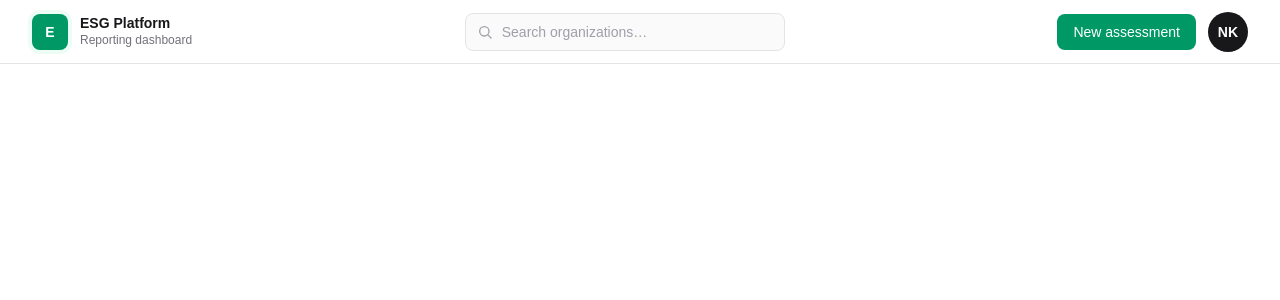
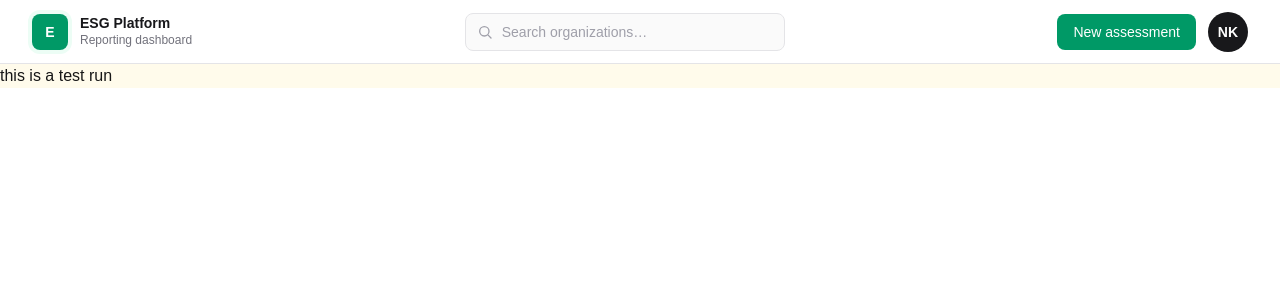
Before and after one commit to Alorik/verde, a Next.js app: page / in a window 1280 px wide. Shown: the top 300 px of the page. Built offline with nearby package versions, Linux system fonts and the light colour scheme.

Commit message:
feat: organization page added AND COMMENTS REMOVED

```diff
--- a/app/page.tsx
+++ b/app/page.tsx
@@ -2,8 +2,11 @@ import DashboardLayout from "@/app/(dashboard)/layout";
 
 export default function Home() {
   return (
+
     <DashboardLayout>
-      <div className="bg-amber-50"></div>
+      <div className="bg-amber-50">
+        this is a test run
+      </div>
     </DashboardLayout>
   );
 }
```
